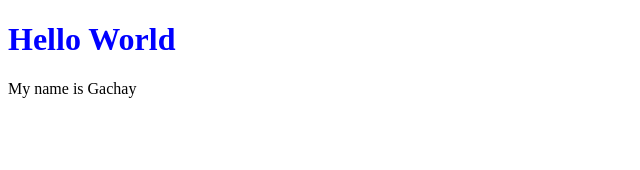
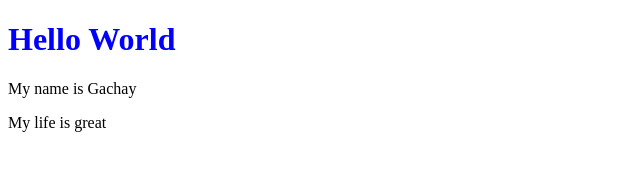
Before and after one commit to TD-SCHOOL-MAIN/html-intro, a plain HTML site: page index.html in a window 1280 px wide. Shown: the whole page, without its empty margins (0-640 px from the left). Drawn offline with Linux system fonts and the light colour scheme.

Commit message:
commit03

```diff
--- a/index.html
+++ b/index.html
@@ -13,6 +13,7 @@
 <body>
     <h1>Hello World</h1>
     <p>My name is Gachay</p>
+    <p>My life is great</p>
 
 </body>
 
```
